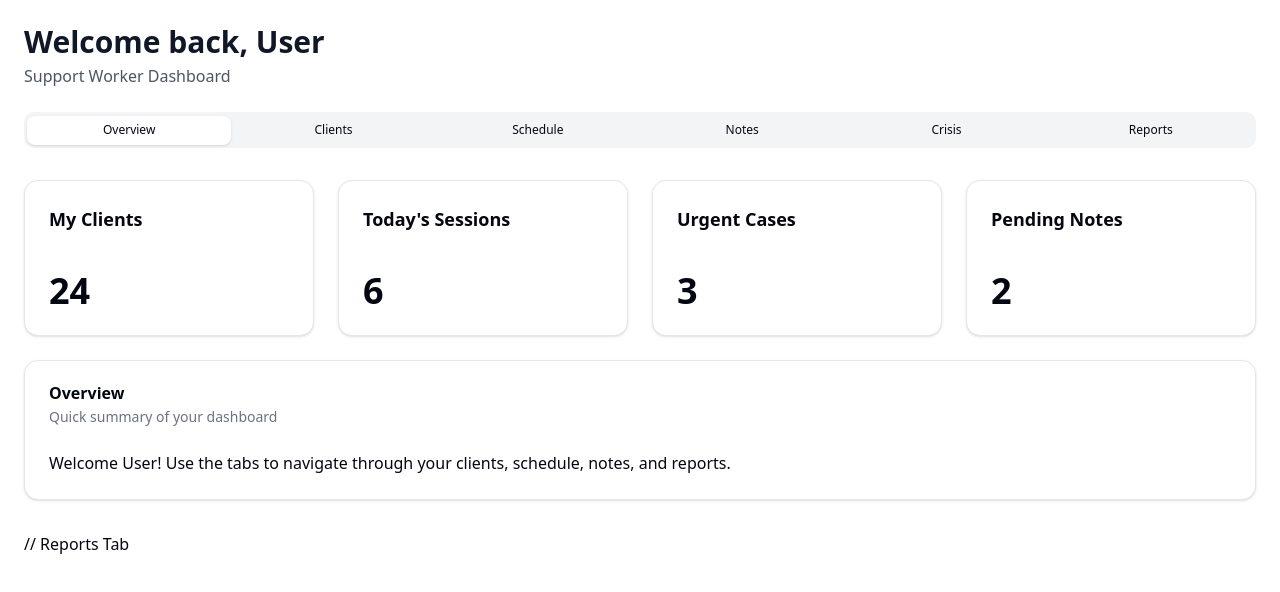
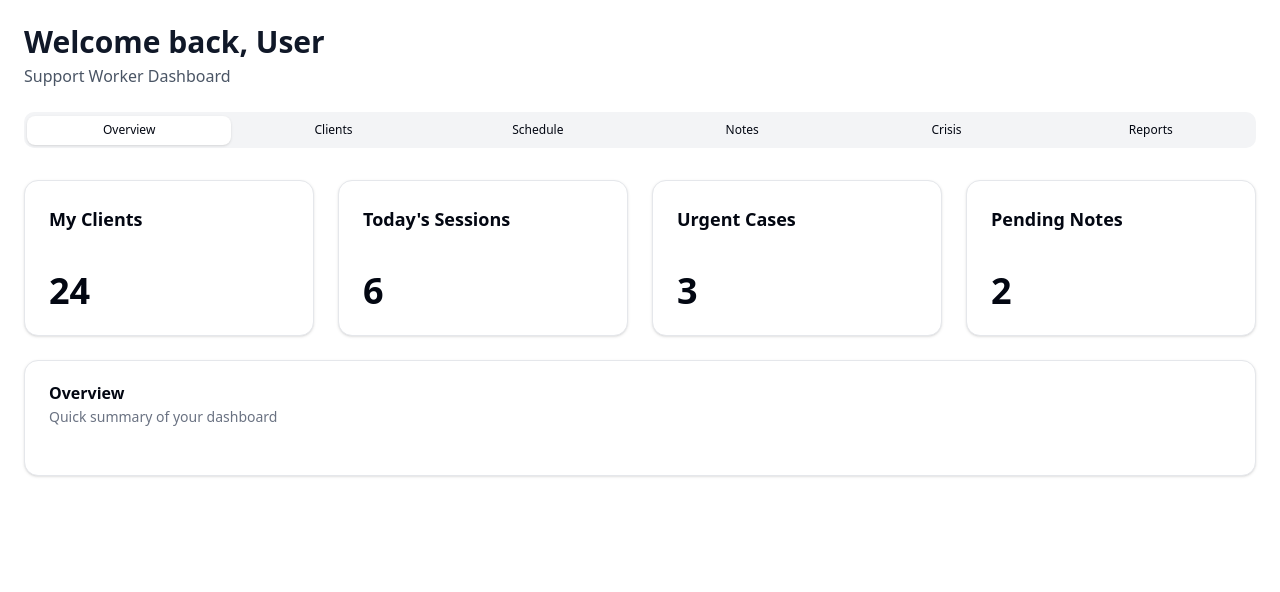
Before and after one commit to RhailynJane/SafeSpaceApp_Web, a Next.js app: page /interactive in a window 1280 px wide. Shown: the top 592 px of the page. Built offline with nearby package versions, Linux system fonts and the light colour scheme.

Commit message:
update the report page

```diff
--- a/app/interactive/page.jsx
+++ b/app/interactive/page.jsx
@@ -193,9 +193,7 @@ export default function InteractiveDashboard({ userRole = "support-worker", user
               <CardDescription>Quick summary of your dashboard</CardDescription>
             </CardHeader>
             <CardContent>
-              <p>
-                Welcome {userName}! Use the tabs to navigate through your clients, schedule, notes, and reports.
-              </p>
+
             </CardContent>
           </Card>
 
@@ -490,7 +488,7 @@ export default function InteractiveDashboard({ userRole = "support-worker", user
           </div>
         </TabsContent>
 
-// Reports Tab
+   {/* Generate Reports */}
 <TabsContent value="Reports" className="space-y-6">
   <div className="grid gap-6">
     {/* Generate Reports */}
```
